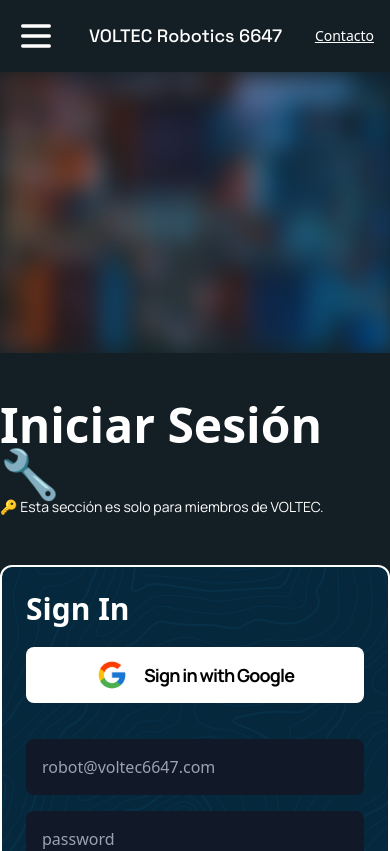
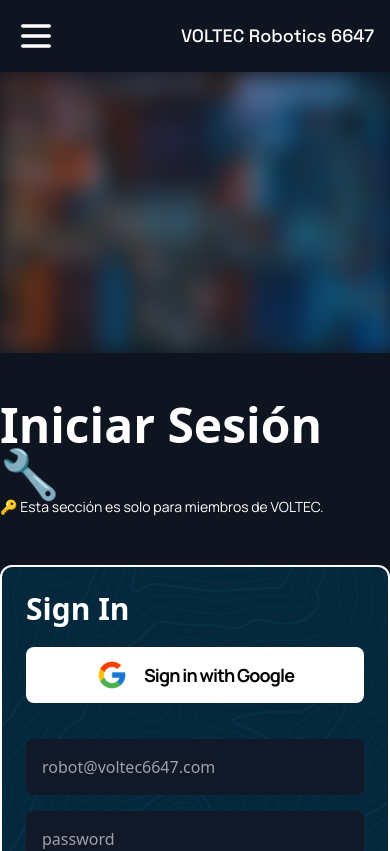
Before and after one commit to VOLTEC6647/Voltec-WebPage, a Next.js app: page /signin in a window 390 px wide. Shown: the top 851 px of the page. Built offline with nearby package versions, Linux system fonts and the light colour scheme.

Commit message:
:bug: Fixed hero image height

```diff
--- a/components/Navbar.tsx
+++ b/components/Navbar.tsx
@@ -32,7 +32,7 @@
         VOLTEC Robotics 6647
       </h1>
       <Link href="/contacto">
-        <a className="underline text-sm text-white">Contacto</a>
+        <a className="underline text-sm text-white hidden md:block">Contacto</a>
       </Link>
     </div>
   );
--- a/pages/index.tsx
+++ b/pages/index.tsx
@@ -57,19 +57,19 @@
         />
       </Head>
       <div className="w-full h-[100vh] bg-hero-blue">
-        <div className="content absolute h-[85vh] z-10">
+        <div className="content absolute min-h-screen flex justify-between items-start flex-col z-20">
           <Navbar />
           <div className="hero w-screen flex h-full justify-center items-start flex-col p-4 md:px-8 gap-4">
-            <h1 className="text-7xl lg:text-10xl font-black opacity-100 text-white font-sans tracking-tighter leading-squish w-full">
+            <h1 className="text-8xl lg:text-10xl font-black opacity-100 text-white font-sans tracking-tighter leading-squish w-full">
               VOLTEC <br /> <span className="text-accent-blue">6647</span>
             </h1>
             <p className="text-left text-xl md:text-4xl font-manrope text-white font-medium">
-              Be <span className="text-yellow-500">Bold</span>, Be VOLTEC
+              Be <span className="text-yellow-500 font-black">Bold</span>, Be VOLTEC
             </p>
           </div>
-          <div className="bottom-row px-4 md:px-8 flex justify-between items-center w-full">
-            <div className="social-icons text-accent-blue flex justify-start items-center gap-5">
-              <div className="icon w-8 h-8">
+          <div className="bottom-row px-4 py-8 md:px-8 flex justify-between items-center w-full">
+            <div className="social-icons text-accent-blue flex justify-start items-center gap-2 md:gap-5">
+              <div className="icon w-5 h-5 md:w-8 md:h-8">
                 <svg xmlns="http://www.w3.org/2000/svg" viewBox="0 0 448 512">
                   <path
                     fill="currentcolor"
@@ -77,7 +77,7 @@
                   />
                 </svg>
               </div>
-              <div className="icon w-8 h-8">
+              <div className="icon w-5 h-5 md:w-8 md:h-8">
                 <svg xmlns="http://www.w3.org/2000/svg" viewBox="0 0 512 512">
                   <path
                     fill={"currentcolor"}
@@ -85,7 +85,7 @@
                   />
                 </svg>
               </div>
-              <div className="icon w-8 h-8">
+              <div className="icon w-5 h-5 md:w-8 md:h-8">
                 <svg xmlns="http://www.w3.org/2000/svg" viewBox="0 0 512 512">
                   <path
                     fill="currentcolor"
@@ -93,7 +93,7 @@
                   />
                 </svg>
               </div>
-              <div className="icon w-8 h-8">
+              <div className="icon w-5 h-5 md:w-8 md:h-8">
                 <svg xmlns="http://www.w3.org/2000/svg" viewBox="0 0 448 512">
                   <path
                     fill={"currentcolor"}
--- a/tailwind.config.js
+++ b/tailwind.config.js
@@ -9,11 +9,11 @@
       colors: {
         "primary-blue": "#25274F",
         "secondary-blue": "#06283D",
-        "background-blue": "#141F25",
+        "background-blue": "#0F1520",
         "darker-blue": "#10162F",
         "background-blue-darker": "#0b1114",
         dark: "#141414",
-        "hero-blue": "#0F1020",
+        "hero-blue": "#0F1520",
         "accent-blue": "#588AB8",
       },
       fontFamily: {
```
